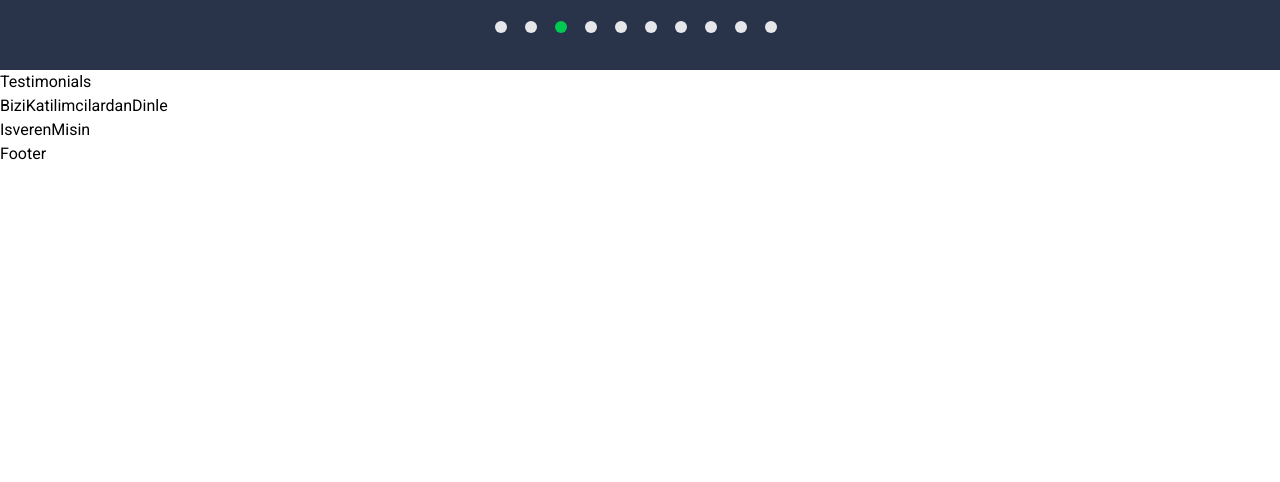
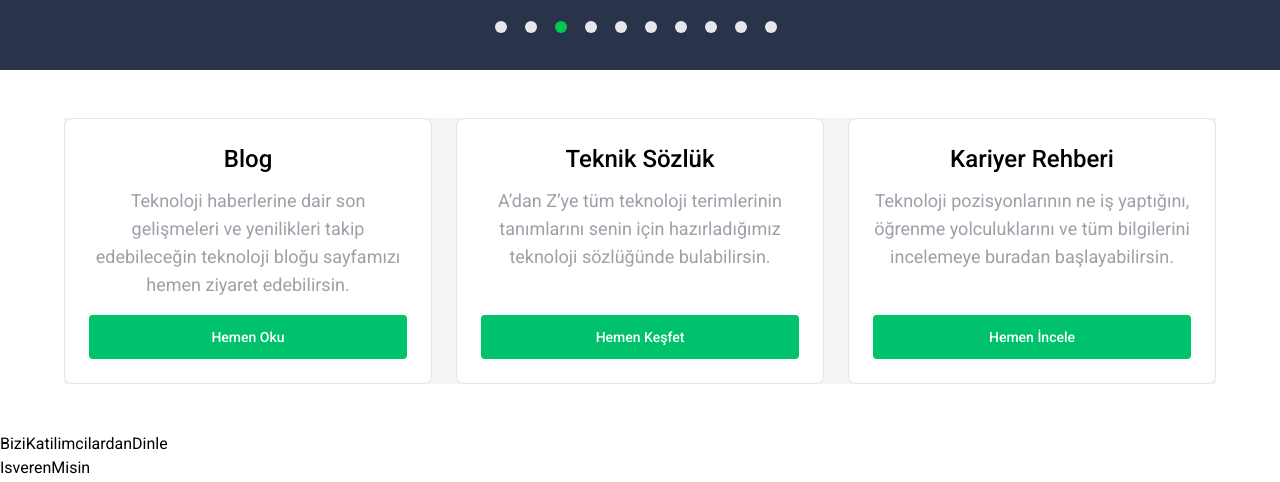
Before and after one commit to tunabdev/TechcareerClone, a React (Vite) app: page / in a window 1280 px wide. Shown: the part 4311-4793 px from the top of the page. Before the commit the page ends 4477 px from the top, so only its background shows below. Built offline with nearby package versions, Linux system fonts and the light colour scheme; a web font is replaced by a local one.

Commit message:
testimonials

```diff
--- /dev/null
+++ b/src/components/TestimonialCards.jsx
@@ -0,0 +1,16 @@
+import React from "react";
+export default function Card({ title, description, buttonText }) {
+  return (
+    <div className="bg-white border border-zinc-200 hover:border-zinc-950  rounded-lg p-6 text-center flex flex-col justify-between">
+      <div>
+        <h2 className="text-2xl font-medium mb-3">{title}</h2>
+        <p className="text-lg text-zinc-400 mb-4">{description}</p>
+      </div>
+      <a href="#">
+        <button className=" bg-giris hover:bg-giris-hover transition text-white font-medium text-sm py-3 px-[6px] rounded w-full cursor-pointer">
+          {buttonText}
+        </button>
+      </a>
+    </div>
+  );
+}
--- a/src/ui/HomePageSlider/HomePageSlider.jsx
+++ b/src/ui/HomePageSlider/HomePageSlider.jsx
@@ -78,7 +78,7 @@ const HomePageSlider = () => {
       <Slider {...settings}>
         {images.map((img, index) => (
           <div key={index} className="p-2">
-            <a href="#">
+            <a href="#" className="focus:outline-none focus:ring-0">
               <img
                 src={img}
                 alt={`Slide ${index + 1}`}
--- a/src/ui/Testimonials/Testimonials.jsx
+++ b/src/ui/Testimonials/Testimonials.jsx
@@ -1,9 +1,45 @@
-import React from 'react'
+import React from "react";
+import TestimonialCards from "../../components/TestimonialCards";
+function Testimonials() {
+  const cards = [
+    {
+      title: "Blog",
+      description:
+        "Teknoloji haberlerine dair son gelişmeleri ve yenilikleri takip edebileceğin teknoloji bloğu sayfamızı hemen ziyaret edebilirsin.",
+      buttonText: "Hemen Oku",
+    },
+    {
+      title: "Teknik Sözlük",
+      description:
+        "A’dan Z’ye tüm teknoloji terimlerinin tanımlarını senin için hazırladığımız teknoloji sözlüğünde bulabilirsin.",
+      buttonText: "Hemen Keşfet",
+    },
+    {
+      title: "Kariyer Rehberi",
+      description:
+        "Teknoloji pozisyonlarının ne iş yaptığını, öğrenme yolculuklarını ve tüm bilgilerini incelemeye buradan başlayabilirsin.",
+      buttonText: "Hemen İncele",
+    },
+  ];
 
-function Testimonials() {
   return (
-    <div>Testimonials</div>
-  )
+    <div className=" py-12 ">
+      <div className="mx-auto px-6 flex flex-col gap-4 max-w-[1200px] ">
+        <div className="bg-gray-100 flex items-center justify-center">
+          <div className="grid grid-cols-1 md:grid-cols-3 gap-6  ">
+            {cards.map((card, index) => (
+              <TestimonialCards
+                key={index}
+                title={card.title}
+                description={card.description}
+                buttonText={card.buttonText}
+              />
+            ))}
+          </div>
+        </div>
+      </div>
+    </div>
+  );
 }
 
-export default Testimonials
+export default Testimonials;
```
